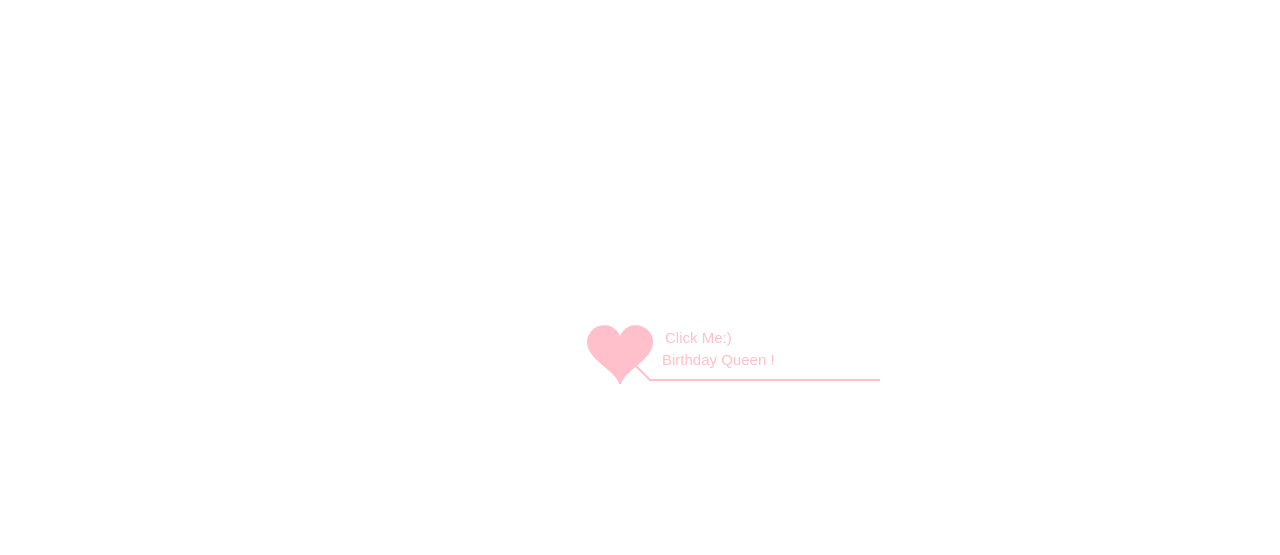
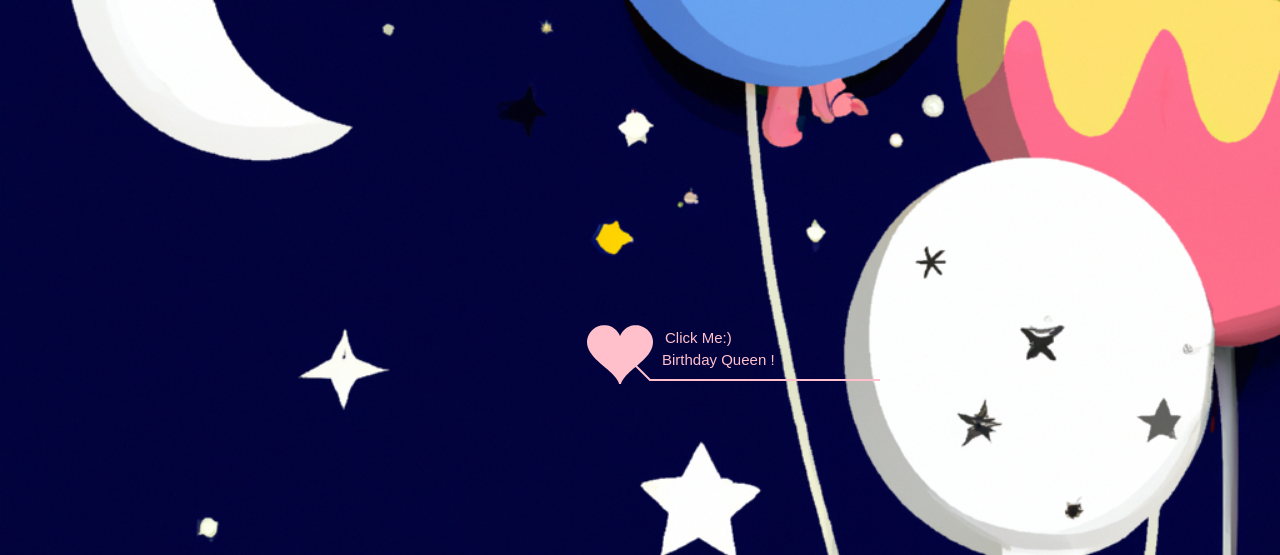
Before and after one commit to ravenclawcodes/try, a plain HTML site: page index.html in a window 1280 px wide. Shown: the top 555 px of the page. Drawn offline with Linux system fonts and the light colour scheme.

Commit message:
Update default.css

```diff
--- a/default.css
+++ b/default.css
@@ -1,7 +1,7 @@
 body {
   margin: 0;
   padding: 0;
-  background-image: black;
+  background-image: url('img2.png');
   background-size: cover;
   background-repeat: no-repeat;
   font-size: 14px;
```
